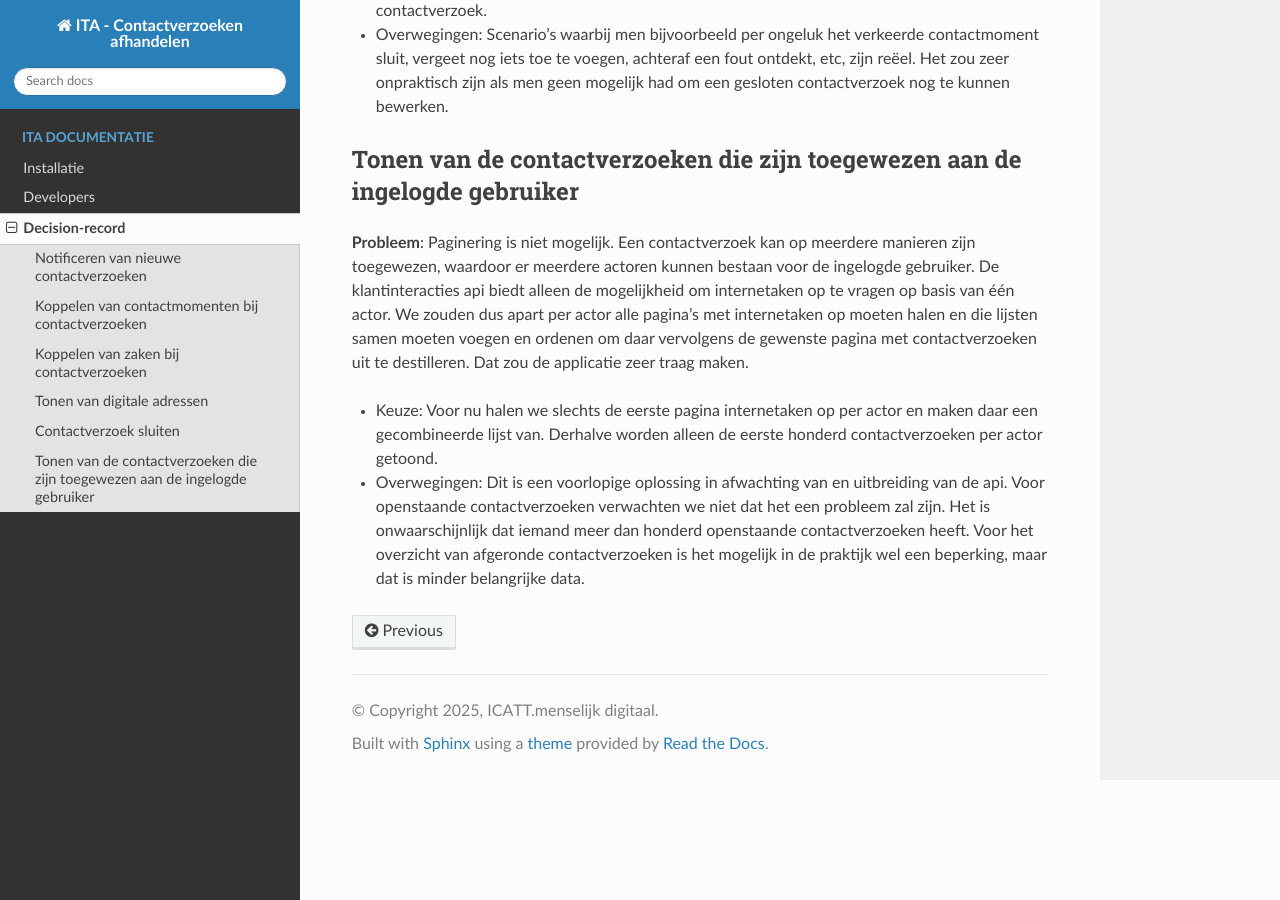
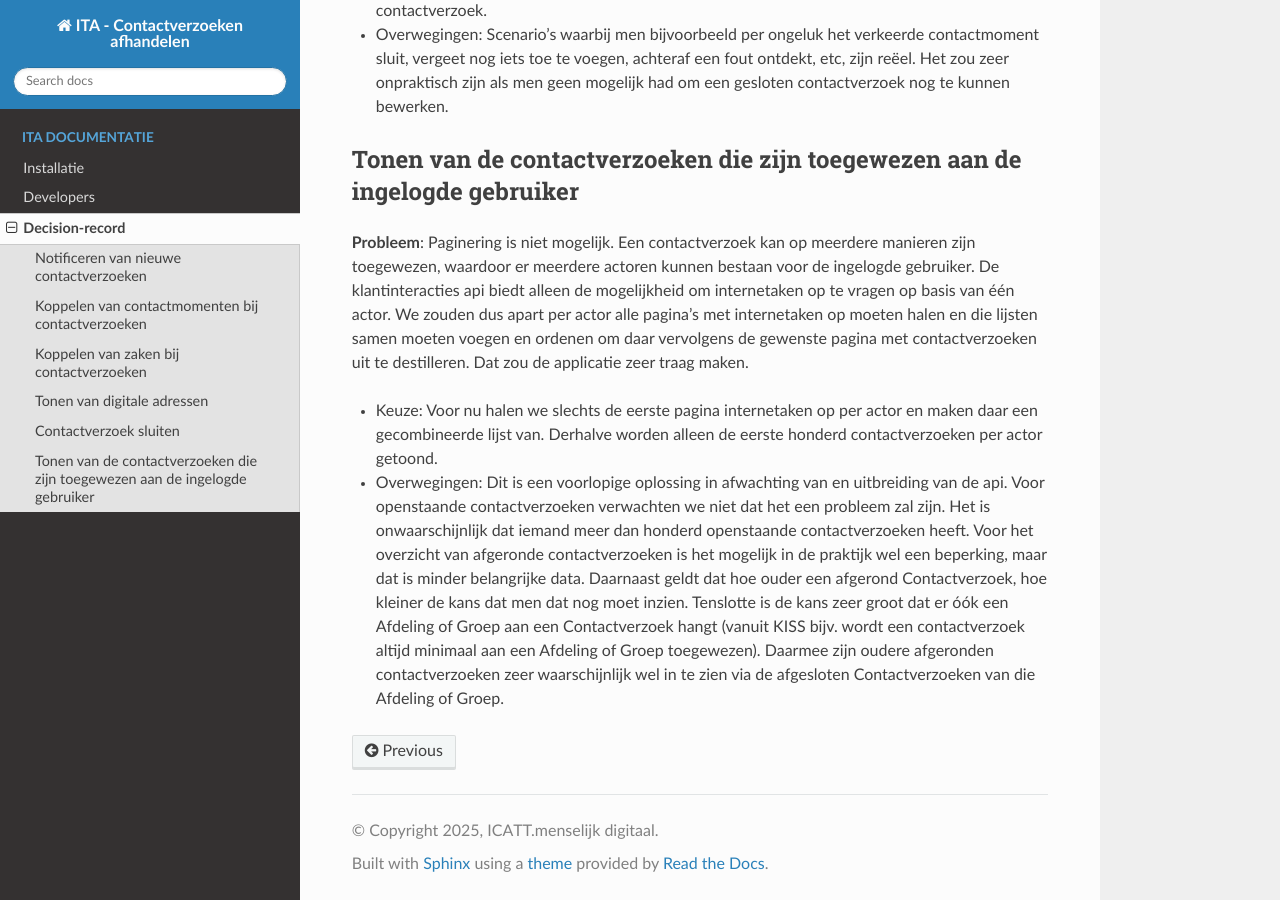
Before and after one commit to Interne-Taak-Afhandeling/.github, a Sphinx documentation site: the page built from docs/decision-record/index.rst, in a window 1280 px wide and 900 px high, scrolled down 2224 px. Built offline with Sphinx 7.4.7 and the Read the Docs theme 3.1.0, drawn with Linux system fonts in a browser that asks for light colours.

Commit message:
Update index.rst
added info on viewing closed contactrequests

```diff
--- a/docs/decision-record/index.rst
+++ b/docs/decision-record/index.rst
@@ -63,4 +63,4 @@ Tonen van de contactverzoeken die zijn toegewezen aan de ingelogde gebruiker
 
 * Keuze: Voor nu halen we slechts de eerste pagina internetaken op per actor en maken daar een gecombineerde lijst van. Derhalve worden alleen de eerste honderd contactverzoeken per actor getoond.
 
-* Overwegingen: Dit is een voorlopige oplossing in afwachting van en uitbreiding van de api. Voor openstaande contactverzoeken verwachten we niet dat het een probleem zal zijn. Het is onwaarschijnlijk dat iemand meer dan honderd openstaande contactverzoeken heeft. Voor het overzicht van afgeronde contactverzoeken is het mogelijk in de praktijk wel een beperking, maar dat is minder belangrijke data.
+* Overwegingen: Dit is een voorlopige oplossing in afwachting van en uitbreiding van de api. Voor openstaande contactverzoeken verwachten we niet dat het een probleem zal zijn. Het is onwaarschijnlijk dat iemand meer dan honderd openstaande contactverzoeken heeft. Voor het overzicht van afgeronde contactverzoeken is het mogelijk in de praktijk wel een beperking, maar dat is minder belangrijke data. Daarnaast geldt dat hoe ouder een afgerond Contactverzoek, hoe kleiner de kans dat men dat nog moet inzien. Tenslotte is de kans zeer groot dat er óók een Afdeling of Groep aan een Contactverzoek hangt (vanuit KISS bijv. wordt een contactverzoek altijd minimaal aan een Afdeling of Groep toegewezen). Daarmee zijn oudere afgeronden contactverzoeken zeer waarschijnlijk wel in te zien via de afgesloten Contactverzoeken van die Afdeling of Groep.
```
